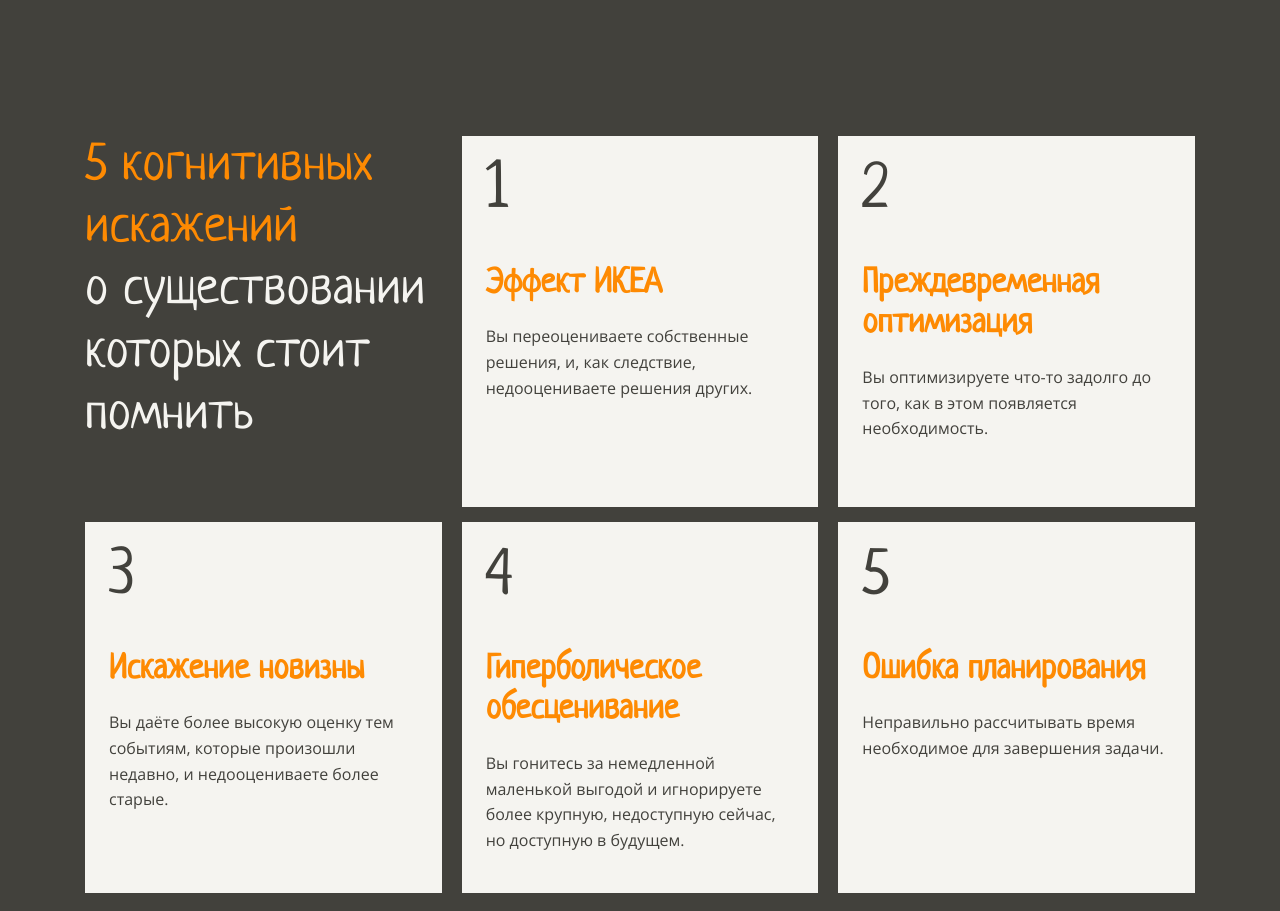
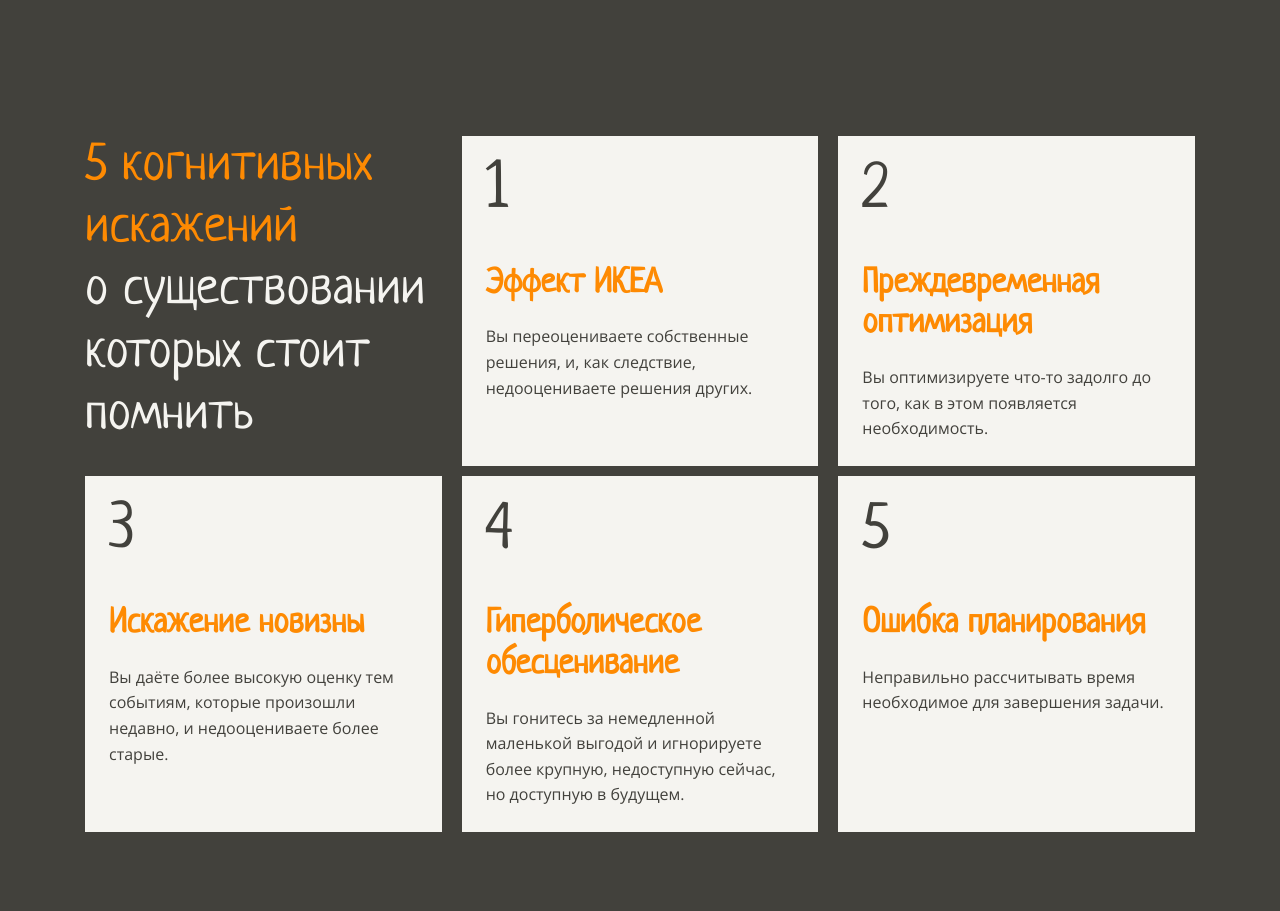
Before and after one commit to Vladislav557/layout-designer-project-58, a website: page src/index.html in a window 1280 px wide. Shown: the part 1780-2691 px from the top of the page. Drawn offline with Linux system fonts and the light colour scheme; grey boxes are pictures that could not be loaded.

Commit message:
attempt fix navigation 7

```diff
--- a/src/styles/navigation.css
+++ b/src/styles/navigation.css
@@ -15,13 +15,13 @@ SECTION NAVIGATION
 
 .row {
   display: flex;
+  margin-bottom: 10px;
 }
 
 .card-item {
   width: 100%;
   height: 100%;
   margin-right: 20px;
-  margin-bottom: 15px;
 }
 
 .card-item h3 {
@@ -46,9 +46,8 @@ SECTION NAVIGATION
 }
 
 .card-item a {
-  box-sizing: content-box;
   display: block;
-  height: 323px;
+  height: 100%;
   padding: 24px;
 
   color: var(--color-base-dark);
```
